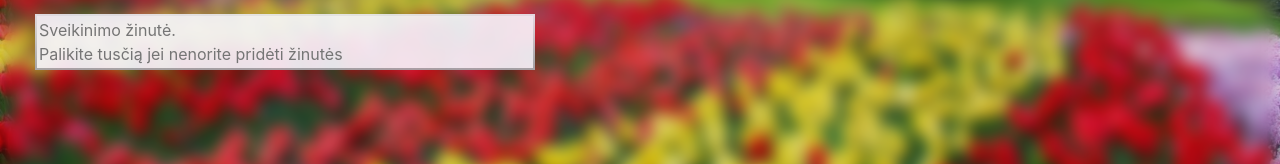
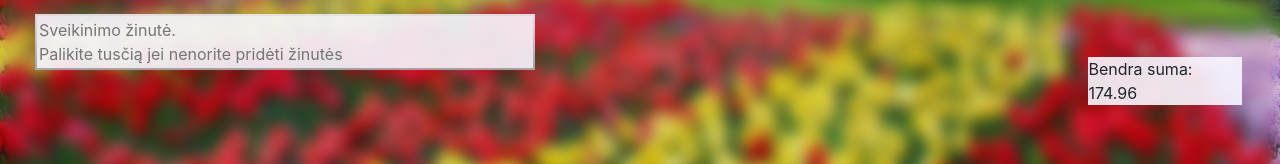
Before and after one commit to TomasKireilis/geliu-e-parduotuve, a React (Create React App) app: page /cart in a window 1280 px wide. Shown: the part 501-665 px from the top of the page. Built offline with nearby package versions, Linux system fonts and the light colour scheme.

Commit message:
total sum field in cart page

```diff
--- a/src/App.css
+++ b/src/App.css
@@ -211,3 +211,19 @@ table thead tr {
   margin-left: 15px;
   margin-top: 15px;
 }
+
+.basket-total-container {
+  position: relative;
+  float: right;
+  justify-content: left;
+  left: -38px;
+  top: -16px;
+  max-width: 12%;
+  margin: auto;
+  display: flex;
+  width: 30vw;
+  min-width: 50px;
+  background-color: rgba(248, 248, 255, 0.9);
+  overflow: auto;
+  outline: none;
+}
--- a/src/ShoppingCartPage/ShoppingCartPage.js
+++ b/src/ShoppingCartPage/ShoppingCartPage.js
@@ -1,7 +1,7 @@
 import React, { useEffect } from "react";
 import ShoppingCartTable from "./ShoppingCartTable";
-
 import ShoppingCartNote from "./ShoppingCartNote";
+import ShoppingCartTotalField from "./ShoppingCartTotalField";
 
 function ShoppingCartPage({ updateHeaderTitle }) {
   useEffect(() => {
@@ -14,6 +14,7 @@ function ShoppingCartPage({ updateHeaderTitle }) {
       <div className="fixed-full-screen backround-color"></div>
       <ShoppingCartTable />
       <ShoppingCartNote />
+      <ShoppingCartTotalField />
     </div>
   );
 }
--- a/src/ShoppingCartPage/ShoppingCartRow.js
+++ b/src/ShoppingCartPage/ShoppingCartRow.js
@@ -5,7 +5,7 @@ import { GlobalContext } from "Context/GlobalState.js";
 
 const ShoppingCartRow = ({ item }) => {
   const [amount, setAmount] = useState(item.amount);
-  const { deleteItem, updateItemAmount } = useContext(GlobalContext);
+  const { deleteItem, updateItemAmount, updateTotal } = useContext(GlobalContext);
 
   const onAmountChange = (e) => {
     let inputAmount = e.target.value;
@@ -15,8 +15,14 @@ const ShoppingCartRow = ({ item }) => {
     setAmount(inputAmount);
   };
 
+  const onDelete = (id) => {
+    deleteItem(id);
+    updateTotal();
+  }
+
   useEffect(() => {
     updateItemAmount(item.id, amount);
+    updateTotal();
   }, [amount]);
 
   return (
@@ -41,7 +47,7 @@ const ShoppingCartRow = ({ item }) => {
         <Button
           type="button"
           variant="delete"
-          onClick={() => deleteItem(item.id)}
+          onClick={() => onDelete(item.id)}
         >
           <MdClear size={20} />
         </Button>
--- /dev/null
+++ b/src/ShoppingCartPage/ShoppingCartTotalField.js
@@ -0,0 +1,15 @@
+import React, { useContext } from "react";
+import { GlobalContext } from "Context/GlobalState.js";
+
+function ShoppingCartTotalField() {
+  const { totalSum } = useContext(GlobalContext);
+
+  return (
+      <div className="basket-total-container">
+        Bendra suma: { }
+        {totalSum.toFixed(2)}
+    </div>
+  );
+}
+
+export default ShoppingCartTotalField;
--- a/src/context/AppReducer.js
+++ b/src/context/AppReducer.js
@@ -25,6 +25,11 @@ function AppReducer(state, action) {
         ...state,
         cartNote: action.payload.text,
       };
+    case "UPDATE_TOTAL":
+      return {
+        ...state,
+        totalSum: state.cartItems.reduce((sum, item) => sum + item.amount * item.price, 0),
+      };
     default:
       return state;
   }
--- a/src/context/GlobalState.js
+++ b/src/context/GlobalState.js
@@ -29,6 +29,7 @@ const initialState = {
     },
   ],
   cartNote: "",
+  totalSum: 0,
 };
 
 export const GlobalContext = createContext(initialState);
@@ -53,11 +54,20 @@ export const GlobalProvider = ({ children }) => {
       });
     } catch (error) {}
   }
+
   function updateCartNote(text) {
     try {
       dispatch({
         type: "UPDATE_CART_NOTE",
         payload: { text },
+      });
+    } catch (error) {}
+  }
+
+  function updateTotal() {
+    try {
+      dispatch({
+        type: "UPDATE_TOTAL",
       });
     } catch (error) {}
   }
@@ -97,6 +107,8 @@ export const GlobalProvider = ({ children }) => {
         updateItemAmount,
         cartNote: state.cartNote,
         updateCartNote,
+        totalSum: state.totalSum,
+        updateTotal
       }}
     >
       {children}
```
